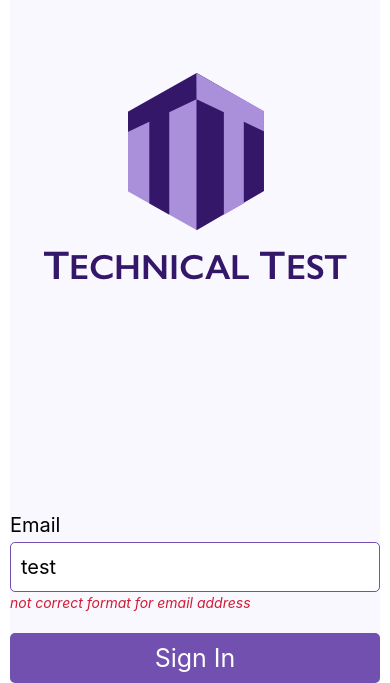
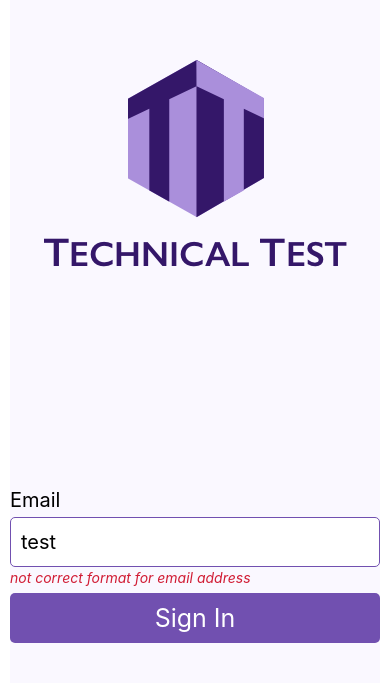
Before and after one commit to vananaz-systems/sampleloginform, a React Native app: screen / in a window 390 px wide. Shown: the part 161-844 px from the top of the page. Built offline with nearby package versions, Linux system fonts and the light colour scheme.

Commit message:
add email format function

```diff
--- a/App.js
+++ b/App.js
@@ -20,7 +20,7 @@ export default class App extends React.Component {
         </View>
           <View
             style = {{
-              marginBottom: 20,
+              marginBottom: 5,
               width: '100%',
             }}>
           <View
@@ -49,6 +49,10 @@ export default class App extends React.Component {
                 paddingHorizontal: 10,
                 color: colors.black,
               }}
+              keyboardType='email-address'
+              autoCapitalize='none'
+              placeholder='Input email address'
+              placeholderTextColor={colors.lightGray}
               onChangeText={(text) => this.setState({loginInputText: text})}
               value={this.state.loginInputText}
             />
@@ -73,6 +77,7 @@ export default class App extends React.Component {
           style={{
             ...styles.formItem,
             backgroundColor: colors.lightPurple,
+            marginBottom: 40,
           }}
           onPress={() => alert('Signed In')}
         >
```
